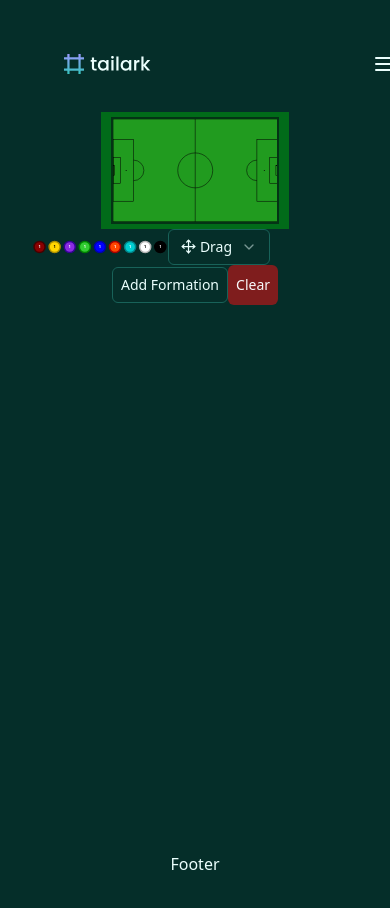
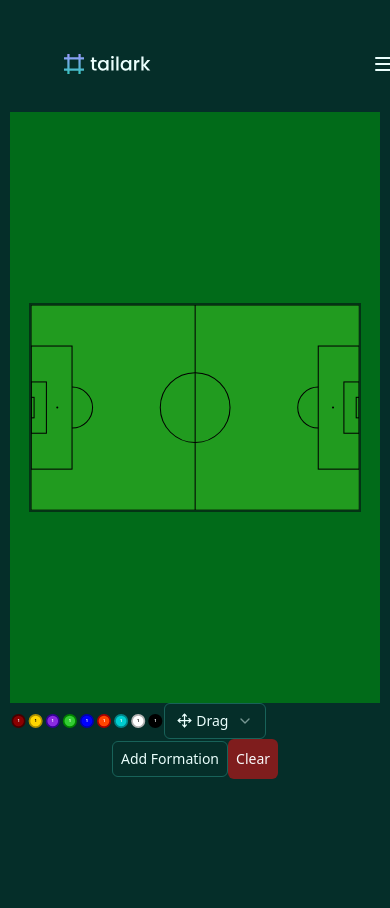
Before and after one commit to Ankitchawla3123/Ultimate-tactics, a React (Vite) app: page / in a window 390 px wide. Built offline with nearby package versions, Linux system fonts and the light colour scheme.

Commit message:
height adjustment

```diff
--- a/src/App.jsx
+++ b/src/App.jsx
@@ -10,7 +10,6 @@ function App() {
 
       <div className="flex flex-col items-center justify-between flex-1 pt-20">
         <Board />
-        <Footer />
       </div>
     </div>
   );
--- a/src/components/board/Board.jsx
+++ b/src/components/board/Board.jsx
@@ -1,4 +1,4 @@
-import React, { useEffect, useRef } from "react";
+import React, { useEffect, useRef, useState } from "react";
 import {
   FootballField,
   BoardStruct,
@@ -6,20 +6,57 @@ import {
   FullMenu,
   ClearMenu,
 } from "../index";
-import { useDispatch, useSelector } from "react-redux";
+import { useDispatch } from "react-redux";
 import { usePlayer } from "../../hooks/usePlayer";
 import { useFormation } from "../../hooks/useFormation";
-import { Button } from "../ui/button";
 import { setclearval, setmenutoggle } from "../../store/boardslice";
 
 function Board() {
-  const isVertical = useSelector((state) => state.board.vertical); // true = portrait
   const dispatch = useDispatch();
   const ref = useRef();
   const boardref = useRef(null);
+
   const { players, setplayers, addplayer, UpdatePlayer, DeletePlayer } =
     usePlayer(boardref);
   const { setformation } = useFormation(setplayers);
+
+  const [heightVh, setHeightVh] = useState(70); // initial 70vh
+  const [aspect, setAspect] = useState("16 / 10");
+
+  const updateBoardHeight = () => {
+    const { innerWidth: W, innerHeight: H } = window;
+    const isLandscape = W > H;
+    const aspectW = isLandscape ? 16 : 10;
+    const aspectH = isLandscape ? 10 : 16;
+
+    setAspect(`${aspectW} / ${aspectH}`);
+
+    let vh = 70;
+
+    while (vh > 40) {
+      const pxHeight = (vh / 100) * H;
+      const calculatedWidth = pxHeight * (aspectW / aspectH);
+
+      if (calculatedWidth <= W) break;
+      vh -= 1;
+    }
+
+    setHeightVh(vh);
+  };
+
+  useEffect(() => {
+    updateBoardHeight();
+    window.addEventListener("resize", updateBoardHeight);
+    return () => window.removeEventListener("resize", updateBoardHeight);
+  }, []);
+
+  const boardStyle = {
+    width: "auto",
+    height: `${heightVh}vh`,
+    position: "relative",
+    aspectRatio: aspect,
+    backgroundColor: "#016B19",
+  };
 
   const options = [
     { value: "lines", placeholder: "Lines", variant: "ghost" },
@@ -28,26 +65,17 @@ function Board() {
     { value: "all", placeholder: "Clear All", variant: "destructive" },
   ];
 
-  function handleClear(value) {
-    dispatch(setclearval(value));
-  }
+  const handleClear = (value) => dispatch(setclearval(value));
 
-  const boardStyle = {
-    width: "48vw",
-    height: "auto",
-    position: "relative",
-    aspectRatio: "16/10",
-    backgroundColor: "#016B19",
-  };
   return (
     <div className="w-fit items-center">
       <div className="relative flex flex-col items-center">
         <div
           ref={ref}
           style={boardStyle}
-          className=" flex justify-center items-center "
+          className="flex justify-center items-center"
         >
-          <div className=" relative  w-85per  z-10  border-2 border-green-950 border-opacity-90">
+          <div className="relative w-85per z-10 border-2 border-green-950 border-opacity-90">
             <FootballField horizontal={true} />
           </div>
           <div className="z-20 w-full h-full absolute">
@@ -60,26 +88,14 @@ function Board() {
             />
           </div>
         </div>
+
         <div
-          onMouseDown={() => {
-            dispatch(setmenutoggle());
-          }}
-          onTouchStart={() => {
-            dispatch(setmenutoggle());
-          }}
+          onMouseDown={() => dispatch(setmenutoggle())}
+          onTouchStart={() => dispatch(setmenutoggle())}
           className="w-full z-20 self-center"
         >
           <FullMenu addplayer={addplayer} />
           <FormationDialogue setformation={setformation} />
-          {/* <Button
-            onClick={(e) => {
-              handleClear;
-            }}
-            className="w-auto h-auto"
-            variant="destructive"
-          >
-            Clear
-          </Button> */}
           <ClearMenu options={options} onChange={handleClear} />
         </div>
       </div>
```
Also changed, not shown: src/Board.css (added).
